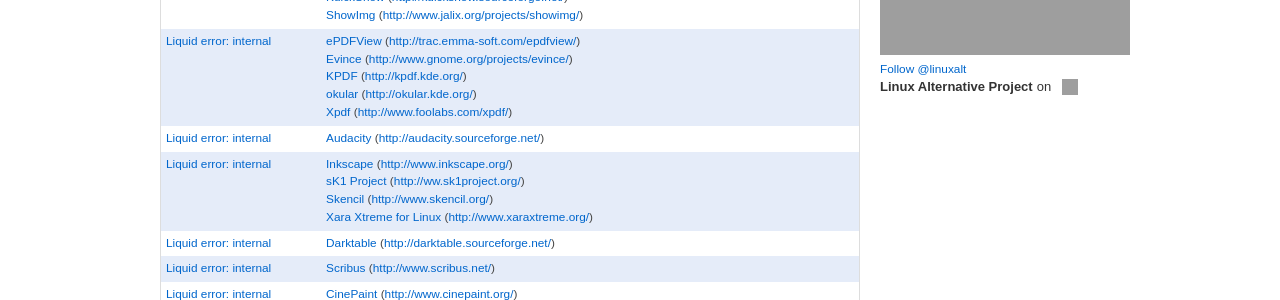
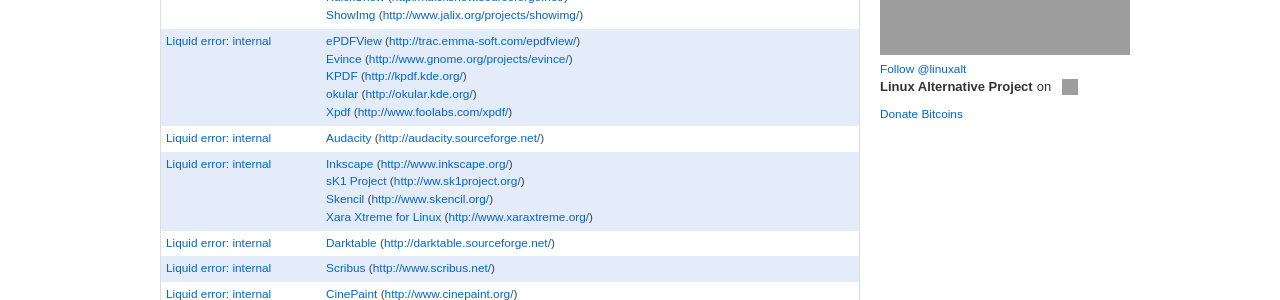
Before and after one commit to linuxalt/linuxalt-com, a Jekyll site: the page built from alternatives-table.html, in a window 1280 px wide and 900 px high. Shown: the part 395-695 px from the top of the window. Built offline with Jekyll 4.4.1, drawn with Linux system fonts in a browser that asks for light colours; Markdown is read by kramdown in place of the engine named in the settings; comment, search, counter and statistics services are not loaded; grey boxes are pictures that could not be loaded.

Commit message:
Add coinbase donation button

```diff
--- a/_layouts/default.html
+++ b/_layouts/default.html
@@ -68,7 +68,9 @@
                     both"></div></div></a>
                   </div>
 
-
+                  <div>
+                    <a class="coinbase-button" data-code="90b9cf45b7fb5ac2c2e32d618ec8d686" data-button-style="donation_large" href="https://coinbase.com/checkouts/90b9cf45b7fb5ac2c2e32d618ec8d686">Donate Bitcoins</a><script src="https://coinbase.com/assets/button.js" type="text/javascript"></script>
+                  </div>
                </div>
 		<div id="left_side">
                     {{ content }}
```
